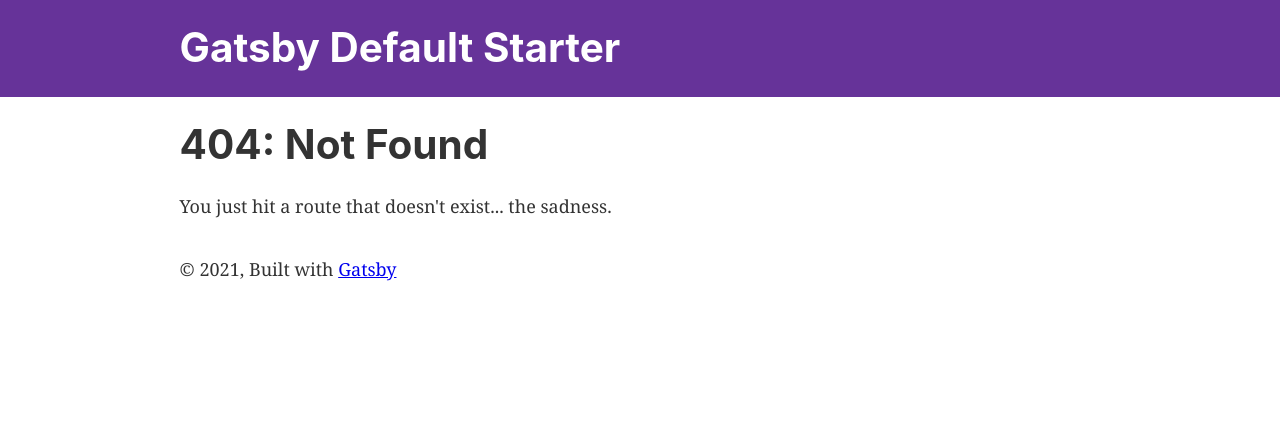
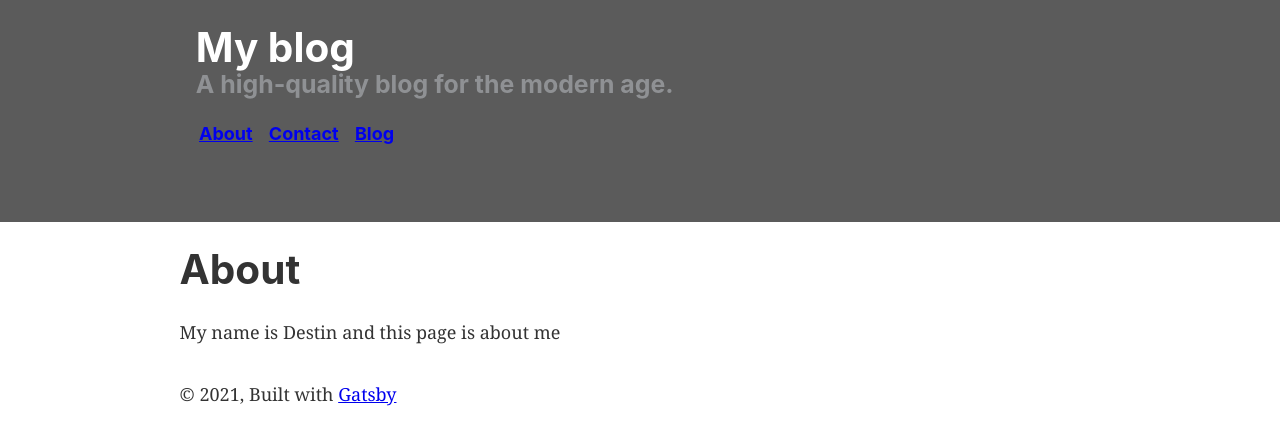
Before and after one commit to dw336882/WebDesign_FInal, a Gatsby site in the folder Williams_Final/: page /about in a window 1280 px wide. Before the commit this address had no page. Built offline with nearby package versions, Linux system fonts and the light colour scheme; Gatsby itself is replaced by a stand-in of ours.

Commit message:
added pages, made header changes

```diff
--- a/Williams_Final/gatsby-config.js
+++ b/Williams_Final/gatsby-config.js
@@ -1,8 +1,8 @@
 module.exports = {
   siteMetadata: {
-    title: `Gatsby Default Starter`,
-    description: `Kick off your next, great Gatsby project with this default starter. This barebones starter ships with the main Gatsby configuration files you might need.`,
-    author: `@gatsbyjs`,
+    title: `My blog`,
+    description: `A high-quality blog for the modern age.`,
+    author: `@Dwilliams`,
   },
   plugins: [
     `gatsby-plugin-react-helmet`,
--- a/Williams_Final/src/components/header.js
+++ b/Williams_Final/src/components/header.js
@@ -1,11 +1,12 @@
 import * as React from "react"
 import PropTypes from "prop-types"
 import { Link } from "gatsby"
+import headerStyles from "../components/header.module.css"
 
-const Header = ({ siteTitle }) => (
+const Header = ({ siteTitle, siteDescription, about, contact, blog }) => (
   <header
     style={{
-      background: `rebeccapurple`,
+      background: `rgba(50,50,50,0.8)`,
       marginBottom: `1.45rem`,
     }}
   >
@@ -16,7 +17,7 @@ const Header = ({ siteTitle }) => (
         padding: `1.45rem 1.0875rem`,
       }}
     >
-      <h1 style={{ margin: 0 }}>
+      <h1 style={{ margin: "0 0 0 0.9rem" }}>
         <Link
           to="/"
           style={{
@@ -27,12 +28,31 @@ const Header = ({ siteTitle }) => (
           {siteTitle}
         </Link>
       </h1>
+      <h3 style={{color: `rgba(223,227,235,0.4`, margin: `0 0 0 0.9rem`}}>{siteDescription}</h3>
+      <div style={{margin:`0 auto`, maxWidth: 960, padding: `1.45rem 1.08rem`, display: `flex`}}>
+        <h4 style={{marginRight: `0.9rem`}}>
+          <Link to="/about" className={headerStyles}>{about}</Link>
+
+        </h4>
+        <h4 style={{marginRight: `0.9rem`}}>
+          <Link to="/contact" className={headerStyles}>{contact}</Link>
+
+        </h4>
+        <h4 style={{marginRight: `0.9rem`}}>
+          <Link to="/blog" className={headerStyles}>{blog}</Link>
+
+        </h4>
+
+      </div>
     </div>
   </header>
 )
 
 Header.propTypes = {
   siteTitle: PropTypes.string,
+  about: PropTypes.string,
+  contact: PropTypes.string,
+  blog: PropTypes.string,
 }
 
 Header.defaultProps = {
--- /dev/null
+++ b/Williams_Final/src/components/header.module.css
@@ -0,0 +1,11 @@
+.link{
+    color: white;
+    text-decoration: none;
+    font-weight: 400;
+    letter-spacing: 3px;
+}
+
+.link:hover {
+    color: rgb(58, 58, 58);
+
+}
--- a/Williams_Final/src/components/layout.js
+++ b/Williams_Final/src/components/layout.js
@@ -18,6 +18,7 @@ const Layout = ({ children }) => {
       site {
         siteMetadata {
           title
+          description
         }
       }
     }
@@ -25,7 +26,7 @@ const Layout = ({ children }) => {
 
   return (
     <>
-      <Header siteTitle={data.site.siteMetadata?.title || `Title`} />
+      <Header siteTitle={data.site.siteMetadata?.title || `Title`} siteDescription={data.site.siteMetadata.description} about="About" contact="Contact" blog="Blog"/>
       <div
         style={{
           margin: `0 auto`,
--- /dev/null
+++ b/Williams_Final/src/pages/about.js
@@ -0,0 +1,16 @@
+import React from "react"
+import Layout from "../components/layout"
+import SEO from "../components/seo"
+
+const About = () => {
+    return(
+        <Layout>
+            <SEO title="About"/>
+            <h1>About</h1>
+            <p>My name is Destin and this page is about me </p>
+        </Layout>
+
+    )
+}
+
+export default About
--- /dev/null
+++ b/Williams_Final/src/pages/contact.js
@@ -0,0 +1,17 @@
+import React from "react"
+import { Link } from "gatsby"
+import Layout from "../components/layout"
+import SEO from "../components/seo"
+
+const Contact = () => {
+    return (
+        <Layout>
+            <SEO Title="Contact" />
+            <h1>Contact</h1>
+            <h1>this page is the contact page</h1>
+            <Link to="/">Go Home</Link>
+        </Layout>
+    )
+}
+
+export default Contact
```
